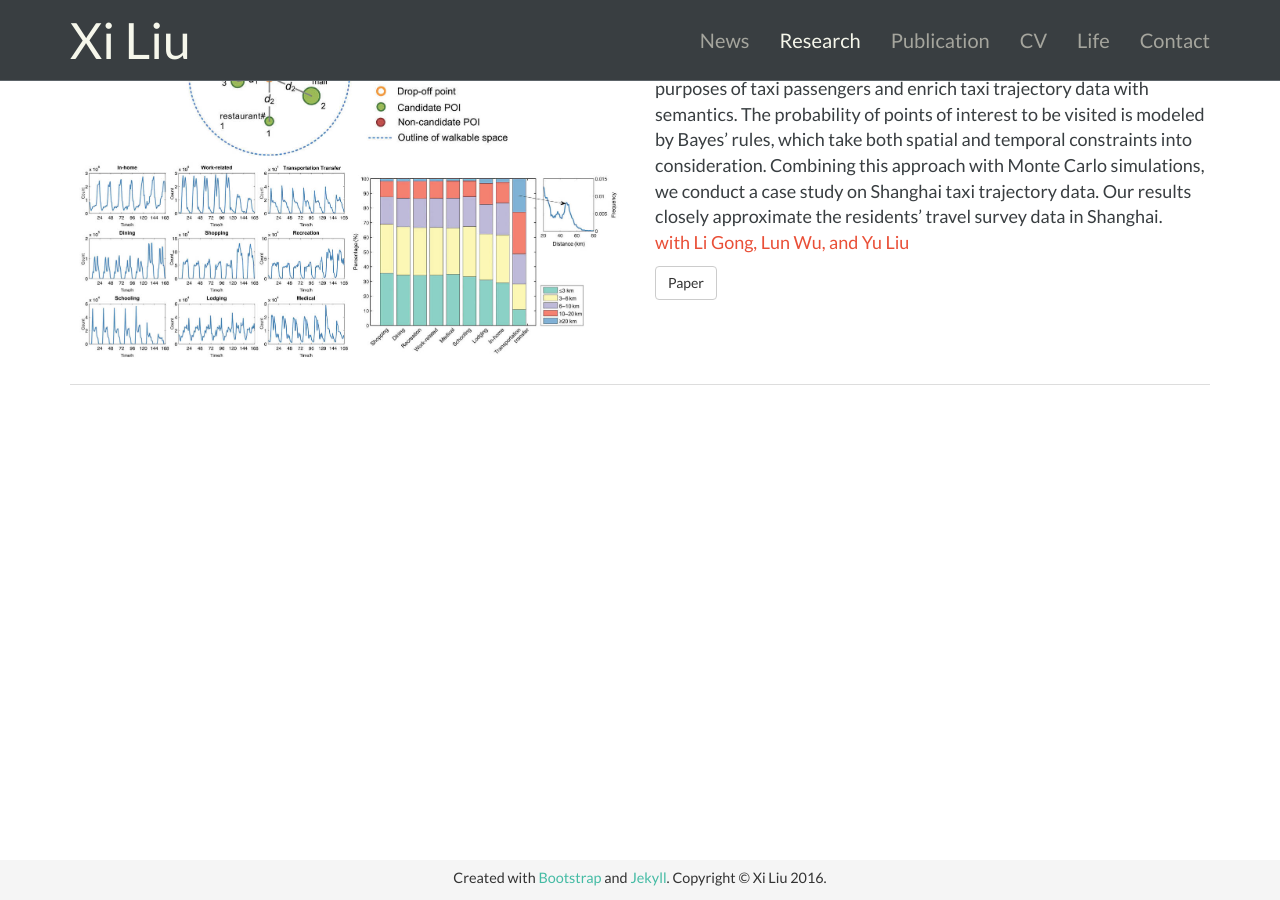
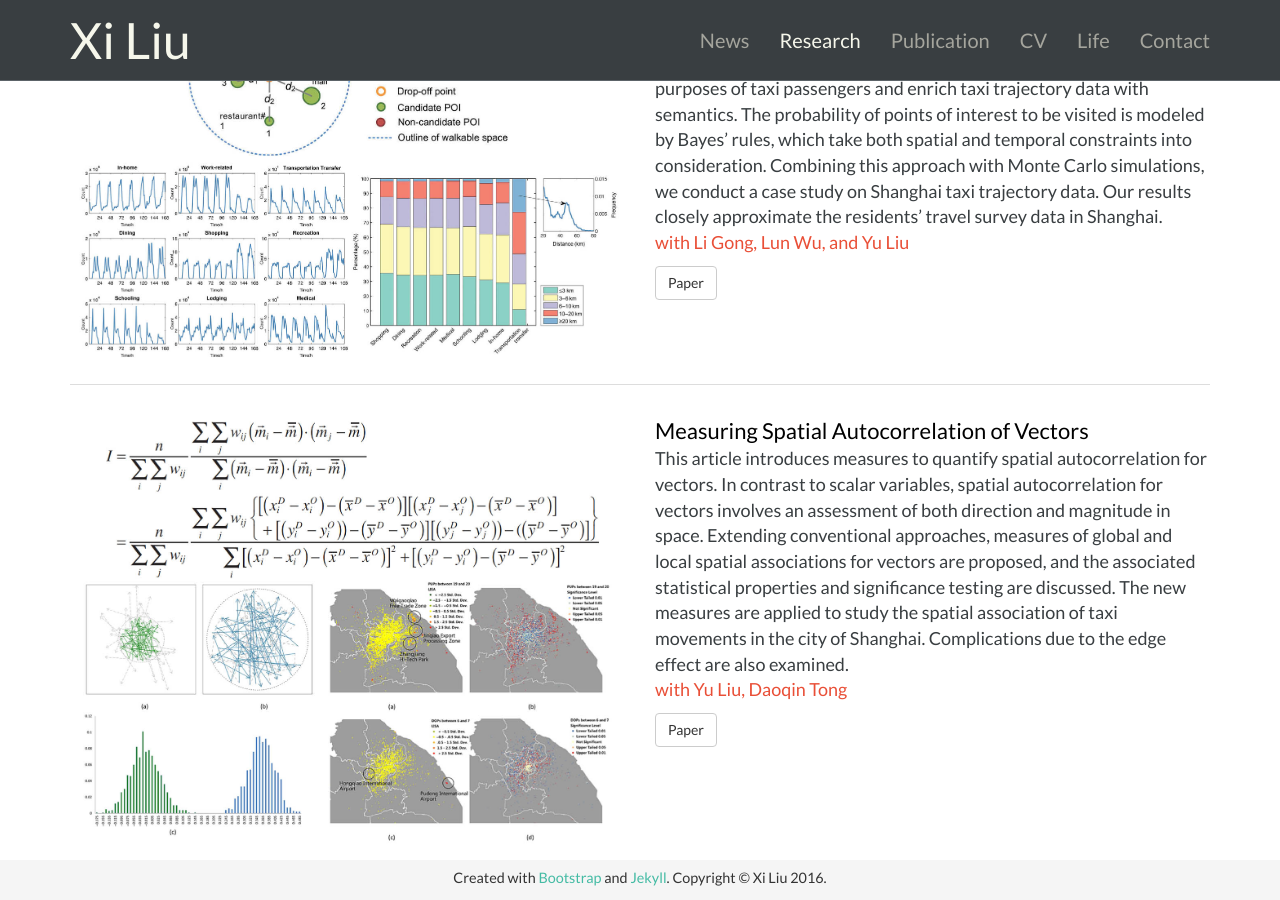
Before and after one commit to xiliu18/xiliu18.github.io, a Jekyll site: the page built from research.html, in a window 1280 px wide and 900 px high, scrolled down 1022 px. Built offline with Jekyll 4.4.1, drawn with Linux system fonts in a browser that asks for light colours.

Commit message:
added one more project

```diff
--- a/research.html
+++ b/research.html
@@ -115,5 +115,30 @@ title: Research
                 </div>
             </div>
         </div>
+
+
+        <div class='pubwrap'>
+            <div class='row'>
+                <div class='col-md-6'>
+                    <div class='pubimg'>
+                        <img src="/images/vectorMoranI.jpg">
+                    </div>
+                </div>
+                <div class='col-md-6'>
+                    <div class='pub'>
+                        <div class='pubt'>Measuring Spatial Autocorrelation of Vectors</div>
+                        <div class='pubd'>This article introduces measures to quantify spatial autocorrelation for vectors. In contrast to scalar variables, spatial autocorrelation for vectors involves an assessment of both direction and magnitude in space. Extending conventional approaches, measures of global and local spatial associations for vectors are proposed, and the associated statistical properties and significance testing are discussed. The new measures are applied to study the spatial association of taxi movements in the city of Shanghai. Complications due to the edge effect are also examined.
+                        </div>
+                        <div class='puba'>with Yu Liu, Daoqin Tong</div>
+                        <div class='publ'>
+                            <a class="btn btn-default" href="http://www.tandfonline.com/doi/abs/10.1080/15230406.2015.1014424">Paper</a>
+                        </div>
+                    </div>
+                </div>
+            </div>
+        </div>
+
+
+
     </div>
 </div>
```
Also changed, not shown: images/vectorMoranI.jpg (added), 4 other files.
